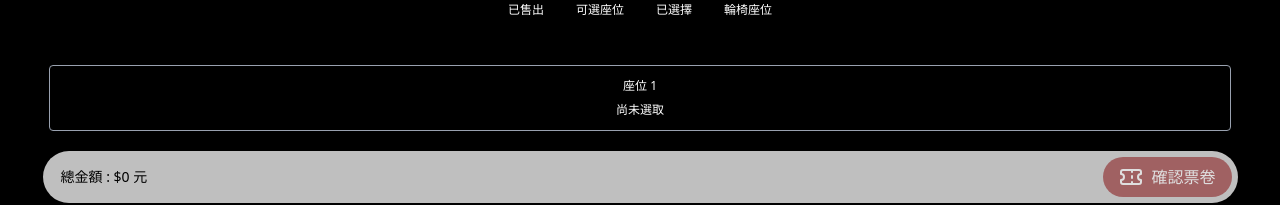
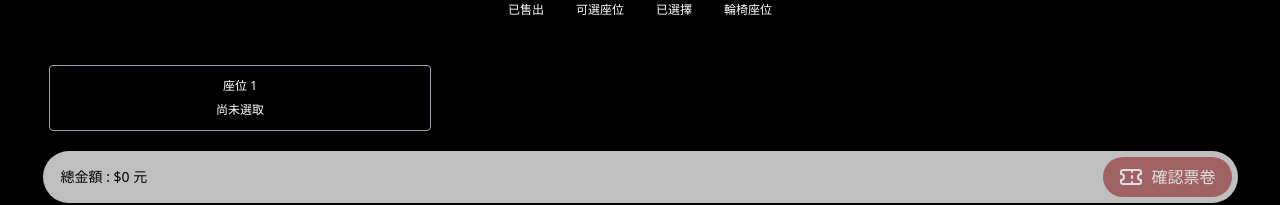
Before and after one commit to Adolph-hong/better-than-vieshow-user, a React (Vite) app: page /seat/selection in a window 1280 px wide. Shown: the part 492-697 px from the top of the page. Built offline with nearby package versions, Linux system fonts and the light colour scheme.

Commit message:
feat: complete showtime to seat selection integration

```diff
--- a/pages/MovieShowtime.tsx
+++ b/pages/MovieShowtime.tsx
@@ -90,6 +90,7 @@ const MovieShowtime = () => {
           time: selectedSession.time,
           price: selectedGroup.price,
           ticketCount,
+          posterUrl: movieData.posterUrl,
         },
       })
     }
--- a/pages/SeatSelection.tsx
+++ b/pages/SeatSelection.tsx
@@ -16,6 +16,7 @@ type LocationState = {
   time: string
   price: number
   ticketCount: number
+  posterUrl?: string
 }
 
 const SeatSelection = () => {
@@ -29,12 +30,13 @@ const SeatSelection = () => {
   // Check if state exists, if not redirect or show loading
   // For this exercise, if no state, we can default or return early.
   // We'll initialize with defaults if missing to prevent crash, but ideally should redirect.
-  const { movieTitle, date, time, price, ticketCount } = state || {
+  const { movieTitle, date, time, price, ticketCount, posterUrl } = state || {
     movieTitle: "",
     date: "",
     time: "",
     price: 0,
     ticketCount: 0,
+    posterUrl: "",
   }
 
   // If no ticket count (direct access), maybe default to 1 or redirect
@@ -142,10 +144,18 @@ const SeatSelection = () => {
   const { verticalAisles = [], horizontalAisle } = seatMap // 走道位置
 
   return (
-    <div className="min-h-screen w-full bg-black text-white">
+    <div className="relative min-h-screen w-full overflow-hidden bg-black text-white">
       {/* 背景模糊效果 */}
-      <div className="absolute inset-0 bg-gradient-to-b from-gray-900 via-black to-black opacity-90" />
-      <div className="absolute inset-0 backdrop-blur-3xl" />
+      {posterUrl && (
+        <div className="absolute top-15 right-0 left-0 z-0 aspect-[4/5] w-full">
+          <img
+            src={posterUrl}
+            alt="background"
+            className="h-full w-full object-cover opacity-35 blur-[8px]"
+          />
+          <div className="absolute inset-0 bg-gradient-to-t from-black via-transparent to-transparent" />
+        </div>
+      )}
 
       {/* 內容區域 */}
       <div className="relative z-10">
@@ -259,13 +269,13 @@ const SeatSelection = () => {
         </div>
 
         {/* 座位選擇框 */}
-        <div className="mt-[47px] flex gap-[18px] px-[49px]">
+        <div className="mt-[47px] grid grid-cols-3 gap-[18px] px-[49px]">
           {selectedSeats.map((seat, index) => {
             const seatId = seat ? `${seat.row}-${seat.column}` : `empty-${index}`
             return (
               <div
                 key={`seat-selection-${seatId}`}
-                className={`relative flex-1 rounded-sm border-1 p-3 ${
+                className={`relative rounded-sm border-1 p-3 ${
                   seat ? "border-[#830508]" : "border-gray-400 bg-transparent"
                 }`}
               >
```
